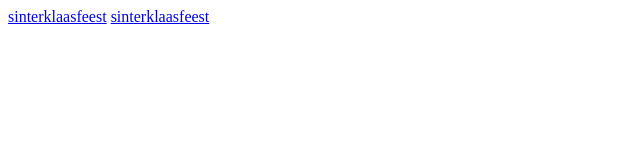
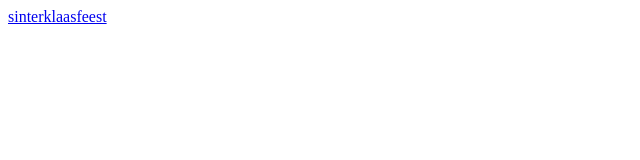
Before and after one commit to cindySchool/cindySchool.github.io, a plain HTML site: page index.html in a window 1280 px wide. Shown: the whole page, without its empty margins (0-640 px from the left). Drawn offline with Linux system fonts and the light colour scheme.

Commit message:
Update index.html

```diff
--- a/index.html
+++ b/index.html
@@ -1,2 +1 @@
 <a href="https://docs.google.com/presentation/d/1zWaOww7Y4kdil084pHKJ_6PvYcrgkmF2nShZjhah2Y0/edit?usp=sharing">sinterklaasfeest</a>
-<a href="https://docs.google.com/presentation/d/1zWaOww7Y4kdil084pHKJ_6PvYcrgkmF2nShZjhah2Y0/edit?usp=sharing">sinterklaasfeest</a>
```
